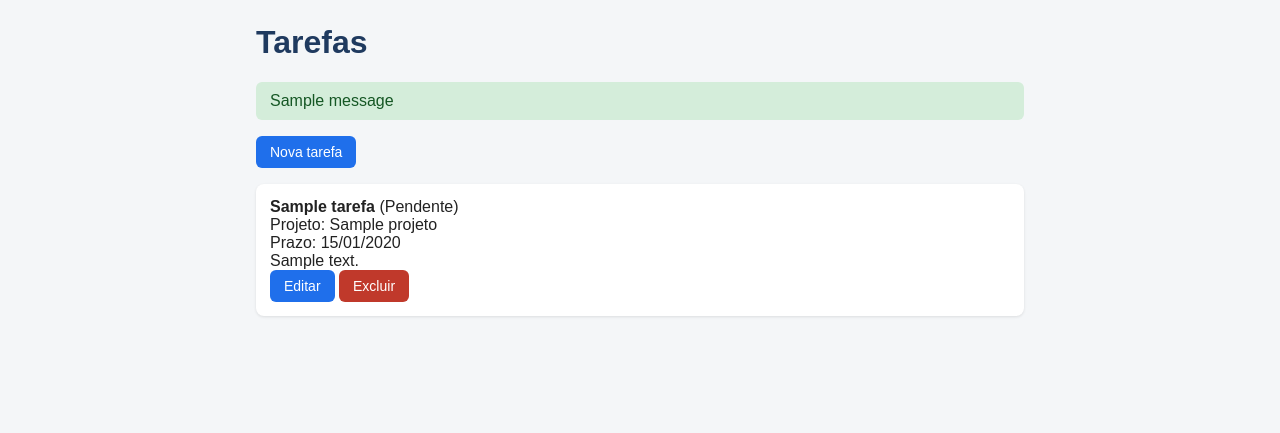
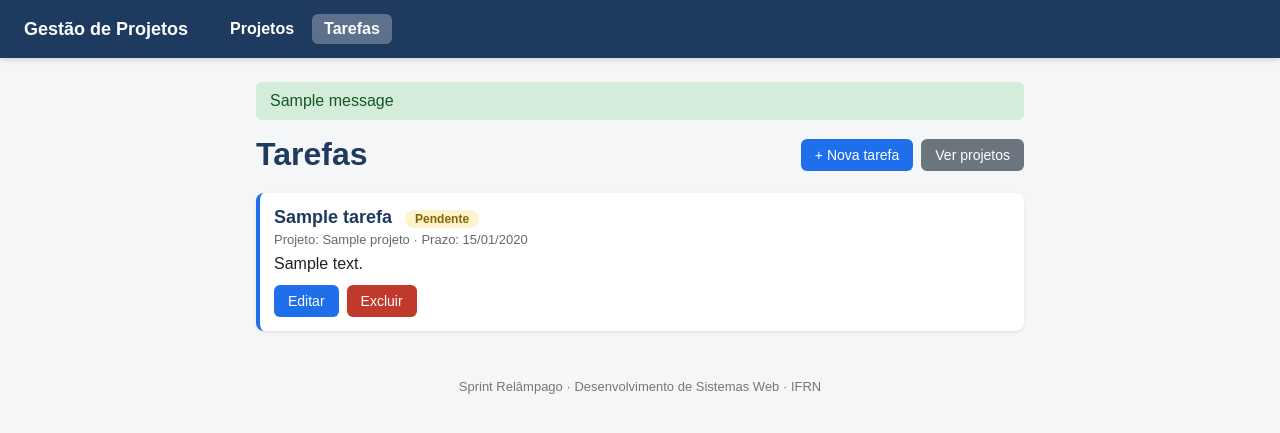
Before and after one commit to provatrack-dev/sprint-relampago-django, a Django app: page /tarefas/ in a window 1280 px wide. Shown: the top 433 px of the page. Run offline with Django 5.2, Linux system fonts and the light colour scheme; tables that the repository leaves empty hold one stand-in row (values such as "Sample post"); one stand-in notice (Sample message) is shown.

Commit message:
Navegação Integrada (#7)

```diff
--- a/core/static/core/css/styles.css
+++ b/core/static/core/css/styles.css
@@ -102,3 +102,85 @@ form textarea {
 }
 
 /* ===== Tarefas (Vitor) ===== */
+/* ===== Estilização final ===== */
+
+/* Menu */
+.navbar {
+  display: flex;
+  align-items: center;
+  gap: 6px;
+  box-shadow: 0 2px 6px rgba(0, 0, 0, 0.15);
+}
+.navbar .marca {
+  color: #fff;
+  font-size: 18px;
+  font-weight: bold;
+  margin-right: 24px;
+}
+.navbar a {
+  margin-right: 0;
+  padding: 6px 12px;
+  border-radius: 6px;
+}
+.navbar a:hover {
+  background: rgba(255, 255, 255, 0.15);
+  text-decoration: none;
+}
+.navbar a.ativo { background: rgba(255, 255, 255, 0.28); }
+
+/* Cabeçalho da página (título + botões) */
+.page-header {
+  display: flex;
+  justify-content: space-between;
+  align-items: center;
+  flex-wrap: wrap;
+  gap: 12px;
+  margin-bottom: 20px;
+}
+.page-header h1 { margin: 0; }
+.acoes-topo { display: flex; gap: 8px; }
+
+/* Cards das listas */
+ul.lista li {
+  border-left: 4px solid #1f6feb;
+  transition: box-shadow 0.2s;
+}
+ul.lista li:hover { box-shadow: 0 4px 10px rgba(0, 0, 0, 0.12); }
+.card-titulo { font-size: 18px; color: #1f3a5f; }
+.card-meta { color: #667; font-size: 13px; margin: 4px 0 8px 0; }
+.card-texto { margin: 0 0 12px 0; }
+.acoes { display: flex; gap: 8px; flex-wrap: wrap; }
+ul.lista li.vazio {
+  text-align: center;
+  color: #777;
+  padding: 32px;
+  border-left-color: #ccc;
+}
+
+/* Caixa dos formulários */
+.form-card {
+  background: #fff;
+  padding: 24px;
+  border-radius: 8px;
+  box-shadow: 0 1px 3px rgba(0, 0, 0, 0.1);
+  max-width: 520px;
+}
+.form-control:focus {
+  outline: none;
+  border-color: #1f6feb;
+  box-shadow: 0 0 0 3px rgba(31, 111, 235, 0.2);
+}
+
+/* Rodapé */
+.rodape {
+  text-align: center;
+  color: #777;
+  font-size: 13px;
+  padding: 24px 16px;
+}
+
+@media (max-width: 600px) {
+  .navbar { flex-wrap: wrap; }
+  .navbar .marca { width: 100%; margin-bottom: 6px; }
+  .page-header { flex-direction: column; align-items: flex-start; }
+}
--- /dev/null
+++ b/core/static/core/css/tarefas.css
@@ -0,0 +1,12 @@
+/* ===== Tarefas (Vitor) ===== */
+.badge {
+  display: inline-block;
+  padding: 2px 10px;
+  border-radius: 12px;
+  font-size: 12px;
+  font-weight: bold;
+  margin-left: 8px;
+}
+.badge-pendente { background: #fff3cd; color: #856404; }
+.badge-andamento { background: #cce5ff; color: #004085; }
+.badge-concluida { background: #d4edda; color: #155724; }
--- a/core/templates/tarefas/lista.html
+++ b/core/templates/tarefas/lista.html
@@ -1,40 +1,40 @@
+{% extends 'base.html' %}
 {% load static %}
-<!DOCTYPE html>
-<html lang="pt-br">
 
-<head>
-    <meta charset="UTF-8">
-    <meta name="viewport" content="width=device-width, initial-scale=1">
-    <title>Tarefas</title>
-    <link rel="stylesheet" href="{% static 'core/css/styles.css' %}">
-</head>
+{% block title %}Tarefas{% endblock %}
 
-<body>
-    <main class="container">
+{% block extra_css %}
+<link rel="stylesheet" href="{% static 'core/css/tarefas.css' %}">
+{% endblock %}
+
+{% block content %}
+<div class="page-header">
     <h1>Tarefas</h1>
+    <div class="acoes-topo">
+        <a class="btn" href="{% url 'tarefa_criar' %}">+ Nova tarefa</a>
+        <a class="btn btn-secundario" href="{% url 'projeto_lista' %}">Ver projetos</a>
+    </div>
+</div>
 
-        {% if messages %}
-        <ul class="mensagens">
-            {% for message in messages %}<li>{{ message }}</li>{% endfor %}
-        </ul>
-        {% endif %}
-
-        <a class="btn" href="{% url 'tarefa_criar' %}">Nova tarefa</a>
 <ul class="lista">
     {% for tarefa in tarefas %}
     <li>
-                <strong>{{ tarefa.titulo }}</strong> ({{ tarefa.get_status_display }})<br>
-                Projeto: {{ tarefa.projeto.nome }}<br>
-                {% if tarefa.prazo %}Prazo: {{ tarefa.prazo|date:"d/m/Y" }}<br>{% endif %}
-                {{ tarefa.descricao }}<br>
+        <div class="card-titulo">
+            <strong>{{ tarefa.titulo }}</strong>
+            <span class="badge badge-{{ tarefa.status }}">{{ tarefa.get_status_display }}</span>
+        </div>
+        <div class="card-meta">
+            Projeto: {{ tarefa.projeto.nome }}
+            {% if tarefa.prazo %} · Prazo: {{ tarefa.prazo|date:"d/m/Y" }}{% endif %}
+        </div>
+        {% if tarefa.descricao %}<p class="card-texto">{{ tarefa.descricao }}</p>{% endif %}
+        <div class="acoes">
             <a class="btn" href="{% url 'tarefa_editar' tarefa.pk %}">Editar</a>
             <a class="btn btn-danger" href="{% url 'tarefa_excluir' tarefa.pk %}">Excluir</a>
+        </div>
     </li>
     {% empty %}
-            <li>Nenhuma tarefa cadastrada.</li>
+    <li class="vazio">Nenhuma tarefa cadastrada. Clique em "+ Nova tarefa" para começar.</li>
     {% endfor %}
 </ul>
-    </main>
-</body>
-
-</html>
+{% endblock %}
--- a/templates/base.html
+++ b/templates/base.html
@@ -18,6 +18,9 @@
 
         {% block content %}{% endblock %}
     </main>
+        <footer class="rodape">
+        Sprint Relâmpago · Desenvolvimento de Sistemas Web · IFRN
+    </footer>
 </body>
 
 </html>
--- a/templates/fragments/navbar.html
+++ b/templates/fragments/navbar.html
@@ -1,4 +1,7 @@
 <nav class="navbar">
-    <a href="{% url 'projeto_lista' %}">Projetos</a>
-    <a href="{% url 'tarefa_lista' %}">Tarefas</a>
+    <span class="marca">Gestão de Projetos</span>
+    <a href="{% url 'projeto_lista' %}"
+       class="{% if 'projeto' in request.resolver_match.url_name %}ativo{% endif %}">Projetos</a>
+    <a href="{% url 'tarefa_lista' %}"
+       class="{% if 'tarefa' in request.resolver_match.url_name %}ativo{% endif %}">Tarefas</a>
 </nav>
```
Also changed, not shown: core/forms_tarefas.py (+8 -1 lines), core/templates/projetos/confirmar_exclusao.html (+11 -6 lines), core/templates/projetos/form.html (+5 -2 lines), core/templates/projetos/lista.html (+17 -9 lines), core/templates/tarefas/confirmar_exclusao.html (+15 -21 lines), core/templates/tarefas/form.html (+45 -21 lines). Lines whose indentation alone changed are shown as unchanged.
